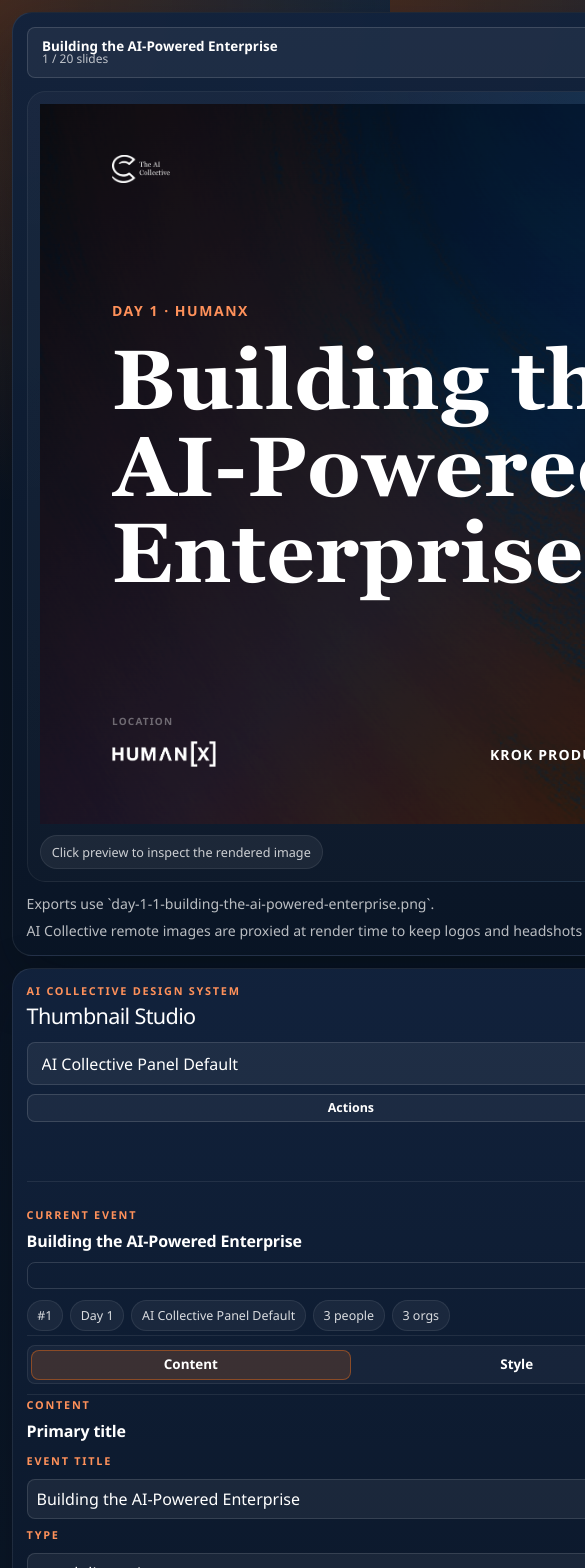
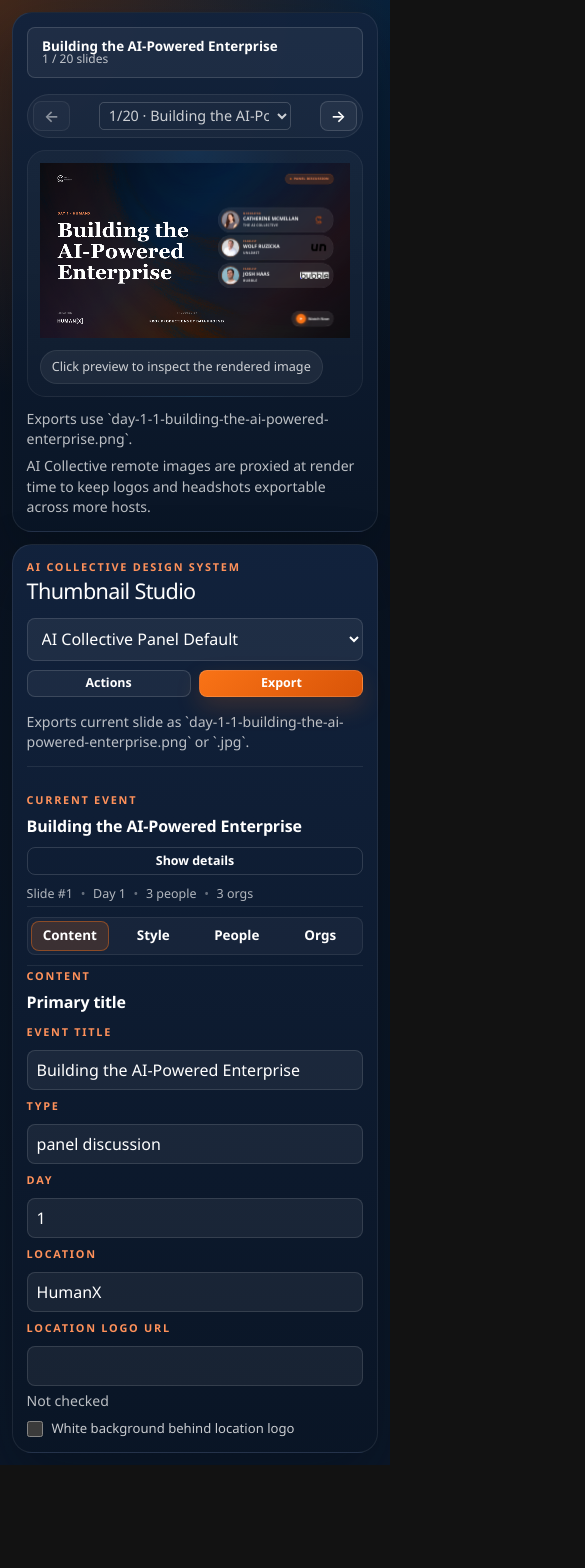
Before and after one commit to BillRaymond/ai-collective-video-thumbnails, a SvelteKit app: page / in a window 390 px wide. Shown: the top 1568 px of the page, 585 px wide, since content can reach past the window. After the commit the page ends 1465 px from the top, so only its background shows below. Built offline with nearby package versions, Linux system fonts and the light colour scheme.

Commit message:
make ui resizable and improve editor

```diff
--- a/src/routes/+page.svelte
+++ b/src/routes/+page.svelte
@@ -64,6 +64,7 @@
 	const initialSelectedEventId = `${sampleProject.events[0]?.id ?? ''}`;
 	const initialOpenPersonId = sampleProject.events[0]?.thumbnail.people[0]?.id ?? '';
 	const initialThemeId = thumbnailThemes[0]?.meta.id ?? '';
+	const MIN_PREVIEW_SCALE = 0.2;
 	const editorSections: Array<{ id: EditorSection; label: string }> = [
 		{ id: 'content', label: 'Content' },
 		{ id: 'style', label: 'Style' },
@@ -385,8 +386,33 @@
 			return;
 		}
 
-		const { width } = previewViewport.getBoundingClientRect();
-		previewScale = Math.min(Math.max((width - 24) / CANVAS_WIDTH, 0.2), 1);
+		const viewportStyles = getComputedStyle(previewViewport);
+		const horizontalPadding =
+			getPixelValue(viewportStyles.paddingLeft) + getPixelValue(viewportStyles.paddingRight);
+		const verticalPadding =
+			getPixelValue(viewportStyles.paddingTop) + getPixelValue(viewportStyles.paddingBottom);
+		const clickHint = previewViewport.querySelector<HTMLElement>('.preview-click-hint');
+		const clickHintStyles = clickHint ? getComputedStyle(clickHint) : null;
+		const clickHintHeight = clickHint
+			? clickHint.getBoundingClientRect().height +
+				getPixelValue(clickHintStyles?.marginTop) +
+				getPixelValue(clickHintStyles?.marginBottom)
+			: 0;
+		const availableWidth = Math.max(previewViewport.clientWidth - horizontalPadding, 0);
+		const availableHeight = Math.max(
+			previewViewport.clientHeight - verticalPadding - clickHintHeight,
+			0
+		);
+		const fitScale = Math.min(availableWidth / CANVAS_WIDTH, availableHeight / CANVAS_HEIGHT);
+
+		previewScale = Number.isFinite(fitScale)
+			? Math.min(Math.max(fitScale, MIN_PREVIEW_SCALE), 1)
+			: 1;
+	}
+
+	function getPixelValue(value: string | undefined) {
+		const parsedValue = Number.parseFloat(value ?? '');
+		return Number.isFinite(parsedValue) ? parsedValue : 0;
 	}
 
 	$effect(() => {
@@ -394,10 +420,28 @@
 			return;
 		}
 
-		updatePreviewScale();
-		const observer = new ResizeObserver(() => updatePreviewScale());
+		let animationFrame = 0;
+		const schedulePreviewScaleUpdate = () => {
+			if (animationFrame) {
+				cancelAnimationFrame(animationFrame);
+			}
+
+			animationFrame = requestAnimationFrame(() => {
+				animationFrame = 0;
+				updatePreviewScale();
+			});
+		};
+
+		schedulePreviewScaleUpdate();
+		const observer = new ResizeObserver(schedulePreviewScaleUpdate);
 		observer.observe(previewViewport);
-		return () => observer.disconnect();
+		return () => {
+			if (animationFrame) {
+				cancelAnimationFrame(animationFrame);
+			}
+
+			observer.disconnect();
+		};
 	});
 
 	function setProject(nextProject: ThumbnailProject) {
@@ -1177,10 +1221,13 @@
 						onclick={openPreviewModal}
 						aria-label="Open rendered preview image"
 					>
-						<div class="preview-stage-inner" style={`height: ${CANVAS_HEIGHT * previewScale}px;`}>
+						<div
+							class="preview-stage-inner"
+							style={`width: ${CANVAS_WIDTH * previewScale}px; height: ${CANVAS_HEIGHT * previewScale}px;`}
+						>
 							<div
-								class="thumbnail-export-root"
-								style={`transform: scale(${previewScale}); transform-origin: top left;`}
+								class="thumbnail-export-root thumbnail-preview-root"
+								style={`transform: scale(${previewScale});`}
 							>
 								<activeTheme.component event={activeEvent} />
 							</div>
@@ -1365,12 +1412,9 @@
 							</button>
 						</div>
 						<div class="event-summary-meta">
-							<span>#{activeEvent.id}</span>
+							<span>Slide #{activeEvent.id}</span>
 							{#if activeEvent.day !== undefined && activeEvent.day !== null && `${activeEvent.day}`.trim() !== ''}
 								<span>Day {activeEvent.day}</span>
-							{/if}
-							{#if activeTheme}
-								<span>{activeTheme.meta.name}</span>
 							{/if}
 							<span>{activeEvent.thumbnail.people.length} people</span>
 							<span>{activeOrgs.length} orgs</span>
@@ -1389,7 +1433,12 @@
 					</section>
 
 					<div class="editor-toolbar compact-toolbar">
-						<div class="section-tabs" role="tablist" aria-label="Editor sections">
+						<div
+							class="section-tabs"
+							role="tablist"
+							aria-label="Editor sections"
+							style={`--section-tab-count: ${visibleEditorSections.length};`}
+						>
 							{#each visibleEditorSections as section}
 								<button
 									type="button"
@@ -1935,7 +1984,7 @@
 												<span>{org.peopleCount} {org.peopleCount === 1 ? 'person' : 'people'}</span>
 											</div>
 
-											<div class="form-grid compact-form-grid">
+											<div class="form-grid compact-form-grid org-form-grid">
 												{#if themeSupportsPersonField('company')}
 													<label class="field-block">
 														<span>Company name</span>
--- a/src/routes/layout.css
+++ b/src/routes/layout.css
@@ -63,17 +63,24 @@
 }
 
 .studio-shell {
+	--studio-gap: clamp(0.65rem, 1vw, 1rem);
+	--studio-padding: clamp(0.65rem, 1vw, 1rem);
+
 	display: grid;
-	grid-template-columns: minmax(0, 1.55fr) minmax(22rem, 27rem);
-	gap: 1rem;
-	min-height: 100vh;
-	padding: 1rem;
-	align-items: start;
+	grid-template-columns: minmax(0, 1fr) clamp(20rem, 24vw, 27rem);
+	gap: var(--studio-gap);
+	height: 100dvh;
+	min-height: 0;
+	padding: var(--studio-padding);
+	align-items: stretch;
+	overflow: hidden;
 }
 
 .editor-pane,
 .preview-workspace {
+	height: 100%;
 	min-height: 0;
+	min-width: 0;
 }
 
 .panel-surface {
@@ -85,7 +92,8 @@
 
 .editor-panel,
 .preview-panel-large {
-	height: calc(100vh - 2rem);
+	height: 100%;
+	max-height: 100%;
 }
 
 .editor-panel {
@@ -97,7 +105,7 @@
 
 .preview-panel-large {
 	position: sticky;
-	top: 1rem;
+	top: var(--studio-padding);
 	display: flex;
 	flex-direction: column;
 	min-height: 0;
@@ -124,6 +132,7 @@
 	display: flex;
 	align-items: end;
 	justify-content: space-between;
+	flex-wrap: wrap;
 	gap: 1rem;
 }
 
@@ -191,8 +200,17 @@
 	align-items: center;
 }
 
+.editor-appbar-controls {
+	flex: 1 0 100%;
+	justify-content: flex-end;
+	min-width: 0;
+	width: 100%;
+}
+
 .theme-field {
-	min-width: min(18rem, 100%);
+	flex: 1 0 100%;
+	min-width: 0;
+	width: 100%;
 }
 
 .menu-shell {
@@ -463,12 +481,13 @@
 	align-items: center;
 }
 
-.section-tabs,
 .subsection-tabs {
 	flex-wrap: wrap;
 }
 
 .section-tabs {
+	display: grid;
+	grid-template-columns: repeat(var(--section-tab-count, 4), minmax(0, 1fr));
 	padding: 0.2rem;
 	border-radius: 0.5rem;
 	background: rgba(255, 255, 255, 0.04);
@@ -476,9 +495,12 @@
 }
 
 .section-tab {
-	flex: 1 1 4.5rem;
+	min-width: 0;
+	padding-inline: 0.35rem;
 	border-color: transparent;
 	background: transparent;
+	overflow: hidden;
+	text-overflow: ellipsis;
 }
 
 .subsection-tabs {
@@ -535,20 +557,22 @@
 .event-summary-meta {
 	display: flex;
 	flex-wrap: wrap;
-	gap: 0.45rem;
+	gap: 0.22rem 0;
 	align-content: start;
+	color: rgba(255, 255, 255, 0.68);
+	font-size: 0.78rem;
+	line-height: 1.35;
 }
 
 .event-summary-meta span {
-	display: inline-flex;
-	align-items: center;
-	min-height: 1.65rem;
-	padding: 0.32rem 0.6rem;
-	border-radius: 999px;
-	background: rgba(255, 255, 255, 0.05);
-	border: 1px solid rgba(255, 255, 255, 0.08);
-	font-size: 0.78rem;
-	color: rgba(255, 255, 255, 0.84);
+	display: inline;
+	color: inherit;
+}
+
+.event-summary-meta span + span::before {
+	content: '•';
+	margin-inline: 0.48rem;
+	color: rgba(255, 255, 255, 0.36);
 }
 
 .event-summary-expanded {
@@ -866,7 +890,7 @@
 		radial-gradient(circle at top, rgba(0, 118, 219, 0.12), transparent 35%);
 	padding: 0.75rem;
 	border: 1px solid rgba(255, 255, 255, 0.06);
-	overflow: auto;
+	overflow: hidden;
 }
 
 .preview-stage-large {
@@ -885,7 +909,9 @@
 }
 
 .preview-stage-inner {
-	min-width: 100%;
+	position: relative;
+	max-width: 100%;
+	overflow: hidden;
 }
 
 .preview-click-hint {
@@ -903,6 +929,13 @@
 	width: 1280px;
 	height: 720px;
 	will-change: transform;
+}
+
+.thumbnail-preview-root {
+	position: absolute;
+	top: 0;
+	left: 0;
+	transform-origin: top left;
 }
 
 .offscreen-render-shell {
@@ -938,6 +971,10 @@
 
 .compact-form-grid {
 	gap: 0.5rem;
+}
+
+.org-form-grid {
+	grid-template-columns: 1fr;
 }
 
 .field-block {
@@ -1203,9 +1240,18 @@
 	text-wrap: pretty;
 }
 
-@media (max-width: 1280px) {
+@media (max-width: 980px) {
 	.studio-shell {
 		grid-template-columns: 1fr;
+		height: auto;
+		min-height: 100dvh;
+		align-items: start;
+		overflow: visible;
+	}
+
+	.preview-workspace,
+	.editor-pane {
+		height: auto;
 	}
 
 	.preview-workspace {
@@ -1242,12 +1288,16 @@
 	}
 
 	.editor-appbar,
-	.workspace-top,
 	.preview-toolbar,
 	.event-summary-compact,
 	.editor-section-head,
 	.modal-head {
 		flex-direction: column;
+		align-items: stretch;
+	}
+
+	.workspace-top {
+		grid-template-columns: 1fr;
 		align-items: stretch;
 	}
 
```
